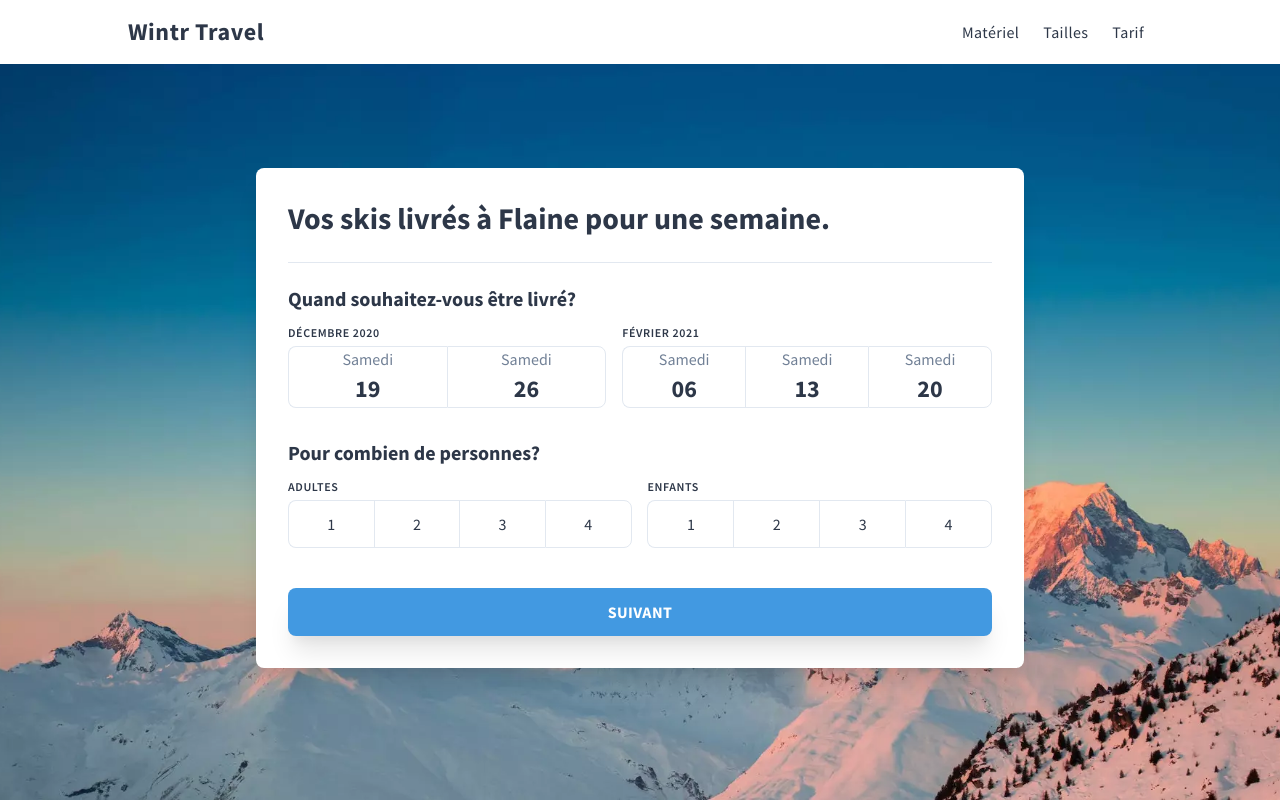
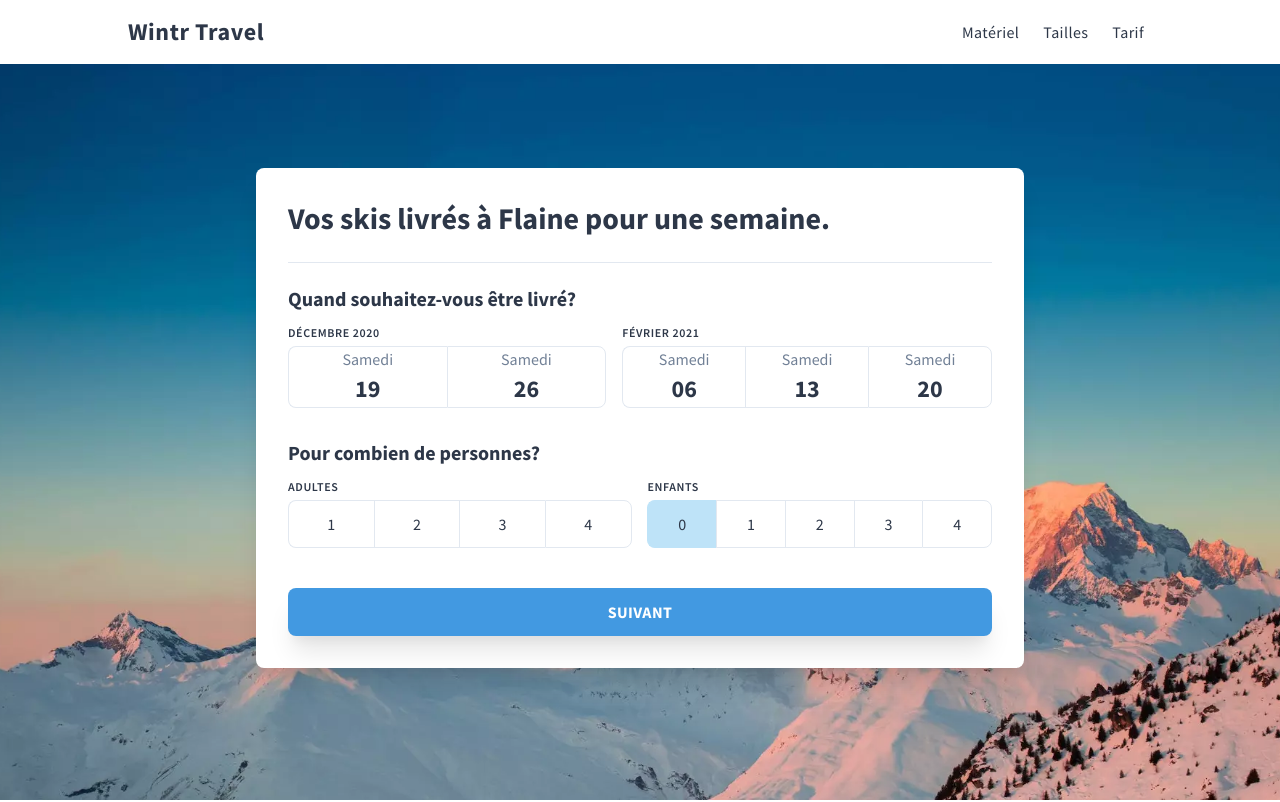
Before and after one commit to MLerasle/wintr-travel, a Next.js app: page / in a window 1280 px wide. Shown: the top 802 px of the page. Built offline with nearby package versions, Linux system fonts and the light colour scheme.

Commit message:
Allow 0 children

```diff
--- a/components/App/BookingForm.js
+++ b/components/App/BookingForm.js
@@ -171,7 +171,7 @@ const BookingForm = (props) => {
             <div className="flex-grow mt-2 md:mt-0 md:ml-2">
               <Label for="name">Enfants</Label>
               <RadioButtons
-                items={[1, 2, 3, 4]}
+                items={[0, 1, 2, 3, 4]}
                 name="children"
                 selected={booking.children.length}
                 onChange={(event) => handleSkierChange('children', event)}
```
